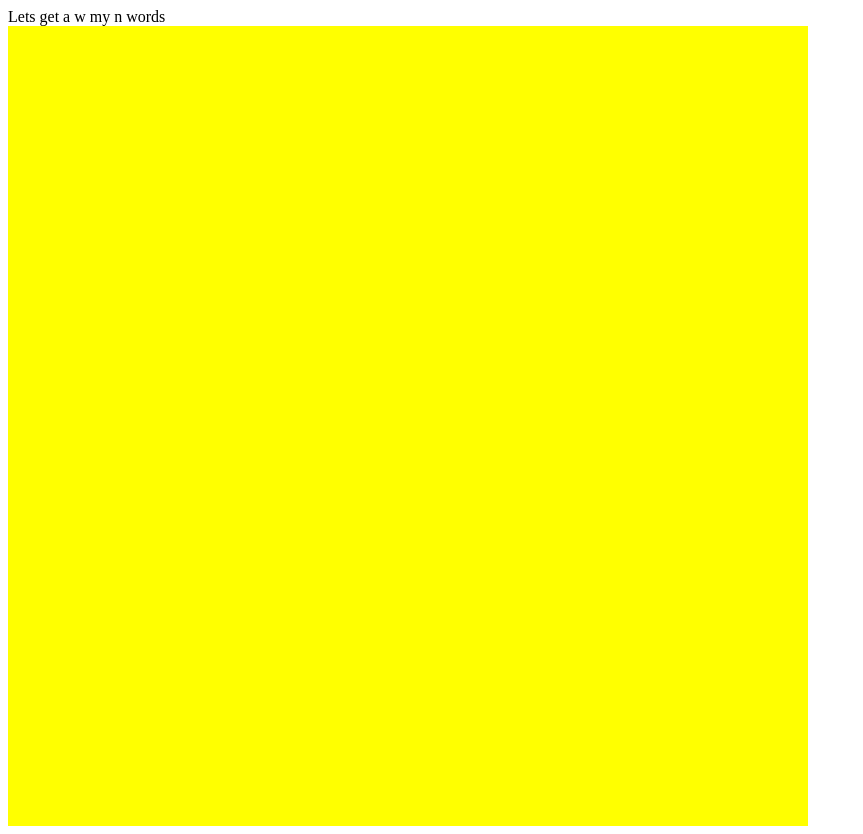
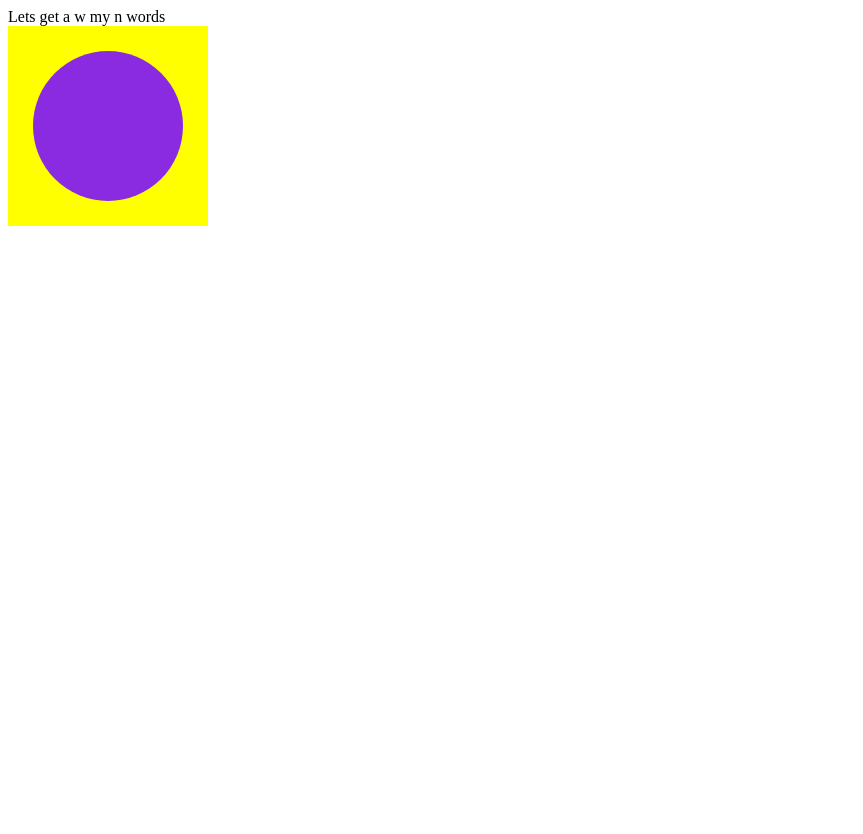
Before and after one commit to KrupisJV/janchuks, a plain HTML site: page index.html in a window 1280 px wide. Shown: the whole page, without its empty margins (0-863 px from the left). After the commit the page ends 800 px from the top, so only its background shows below. Drawn offline with Linux system fonts and the light colour scheme.

Commit message:
Ievietots aplis

```diff
--- a/index.html
+++ b/index.html
@@ -8,6 +8,8 @@
 </head>
 <body>
     Lets get a w my n words
-    <div class="box"></div>
+    <div class="box">
+        <div class="circle"></div>
+    </div>
 </body>
 </html>
--- a/style.css
+++ b/style.css
@@ -1,6 +1,15 @@
 .box{
-    width: 100vh;
-    height: 100vh;
+    display: flex;
+    width: 200px;
+    height: 200px;
     background-color: yellow;
+    justify-content: center;
+    align-items: center;
+}
 
+.circle{
+    width: 150px;
+    height: 150px;
+    border-radius: 50%;
+    background-color: blueviolet;
 }
```
